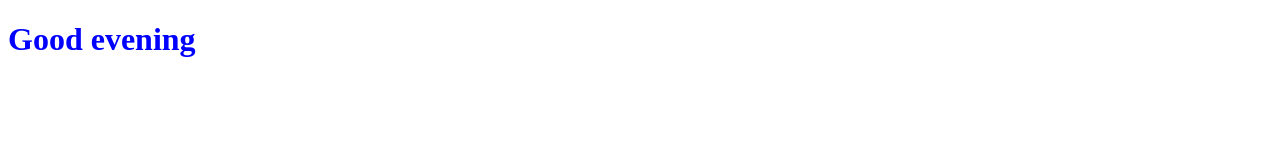
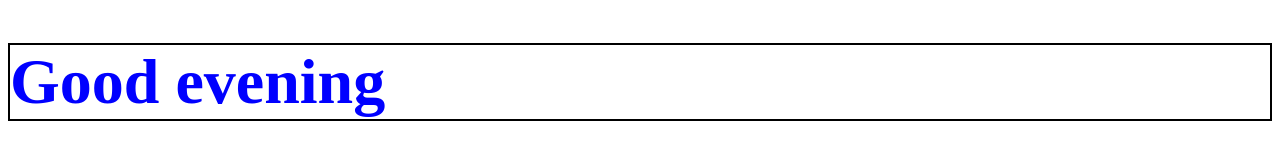
Before and after one commit to Nick2099/CodeSandBox-Pr03, a React app: page / in a window 1280 px wide. Built offline with nearby package versions, Linux system fonts and the light colour scheme.

Commit message:
task done

```diff
--- a/public/index.html
+++ b/public/index.html
@@ -1,14 +1,16 @@
 <!DOCTYPE html>
 <html lang="en">
-
   <head>
-	<meta charset="utf-8">
-	<meta name="viewport" content="width=device-width, initial-scale=1, shrink-to-fit=no">
+    <meta charset="utf-8" />
+    <meta
+      name="viewport"
+      content="width=device-width, initial-scale=1, shrink-to-fit=no"
+    />
     <title>React App</title>
+    <link rel="stylesheet" href="styles.css" />
   </head>
 
   <body>
     <div id="root"></div>
   </body>
-
 </html>
--- /dev/null
+++ b/public/styles.css
@@ -0,0 +1,4 @@
+.heading {
+  font-size: 4rem;
+  border: 2px solid black;
+}
--- a/src/index.js
+++ b/src/index.js
@@ -16,7 +16,12 @@ if (tmpHour >= 12 && tmpHour < 18) {
   tmpStyle.color = "blue";
 } else {
   tmpDayTime = "Good morning";
-  tmpStyle.color  = "red";
-};
+  tmpStyle.color = "red";
+}
 
-ReactDOM.render(<h1 style={tmpStyle}>{tmpDayTime}</h1>, document.getElementById("root"));
+ReactDOM.render(
+  <h1 className="heading" style={tmpStyle}>
+    {tmpDayTime}
+  </h1>,
+  document.getElementById("root")
+);
```
Lines whose indentation alone changed are shown as unchanged.
